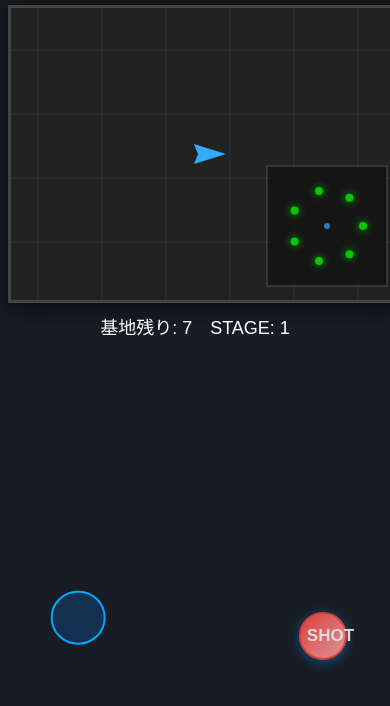
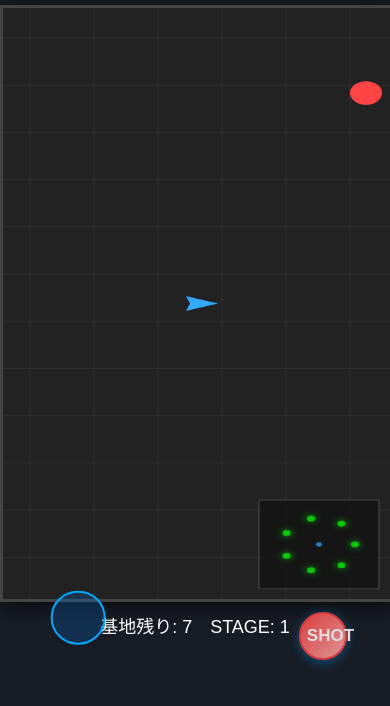
Before and after one commit to KG-NINJA/Web-App, a plain HTML site: page index.html in a window 390 px wide. Shown: the part 104-810 px from the top of the page. Drawn offline with Linux system fonts and the light colour scheme.

Commit message:
iPhone SEなどの小型端末でも画面がはみ出ないように調整

```diff
--- a/main.js
+++ b/main.js
@@ -9,9 +9,15 @@ function resizeGameCanvas() {
   let ww = window.innerWidth;
   let wh = window.innerHeight;
   // 端末ごとに最大サイズを調整
-  if (ww < 700) { // スマホ
+  if (ww < 700) { // スマホ（iPhone SE対応）
     canvas.width = ww;
-    canvas.height = Math.min(wh * 0.7, ww * 0.75);
+    // 高さは端末のビューポート高さの95%までに制限
+    // 横長端末では高さを抑える
+    if (ww > wh) {
+      canvas.height = Math.floor(wh * 0.7);
+    } else {
+      canvas.height = Math.floor(wh * 0.95);
+    }
   } else if (ww < 1100) { // タブレット
     canvas.width = Math.floor(ww * 0.96);
     canvas.height = Math.floor(wh * 0.75);
--- a/style.css
+++ b/style.css
@@ -1,4 +1,7 @@
-body {
+html, body {
+  margin: 0;
+  padding: 0;
+  overflow: hidden;
   background: #181c24;
   color: #fff;
   font-family: sans-serif;
```
